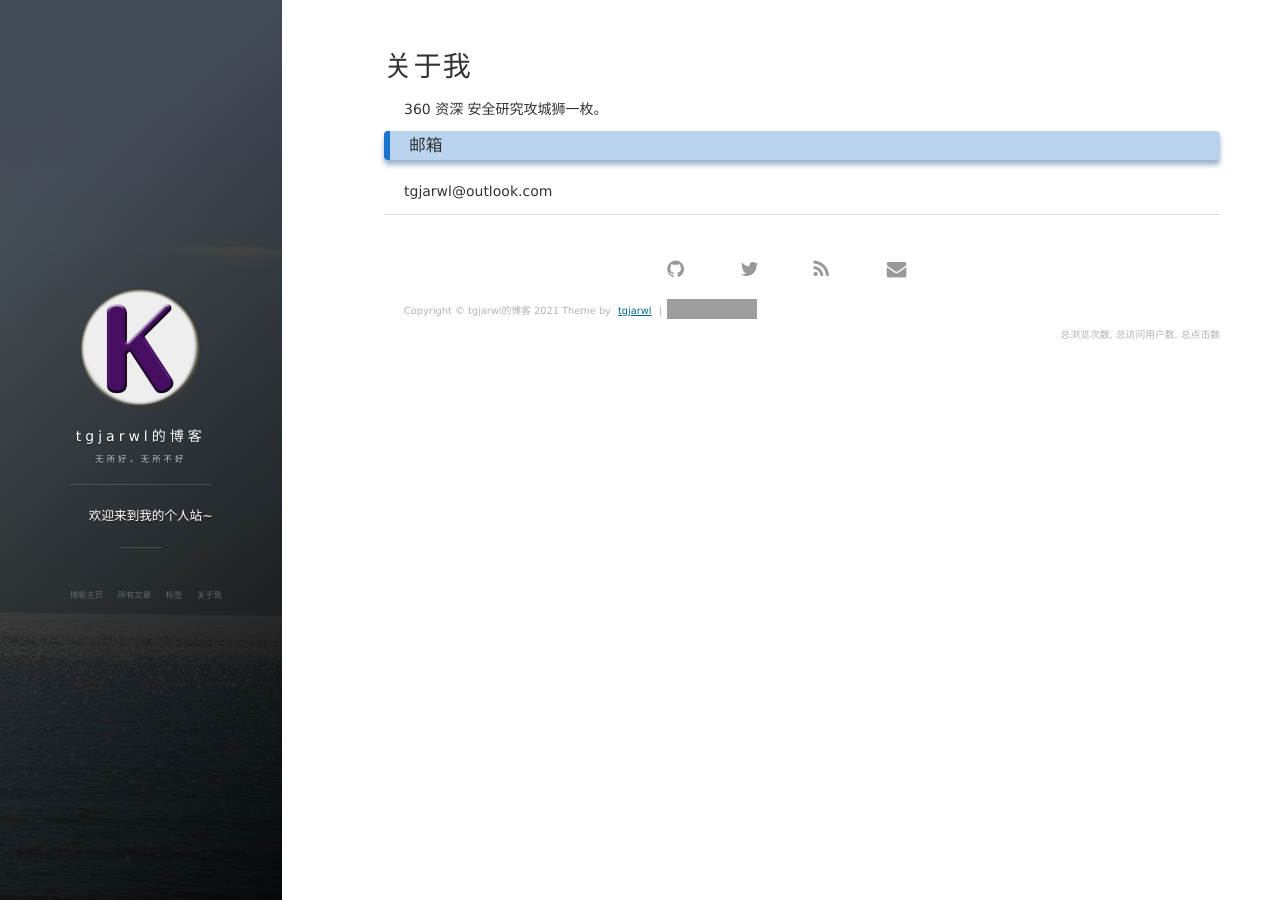
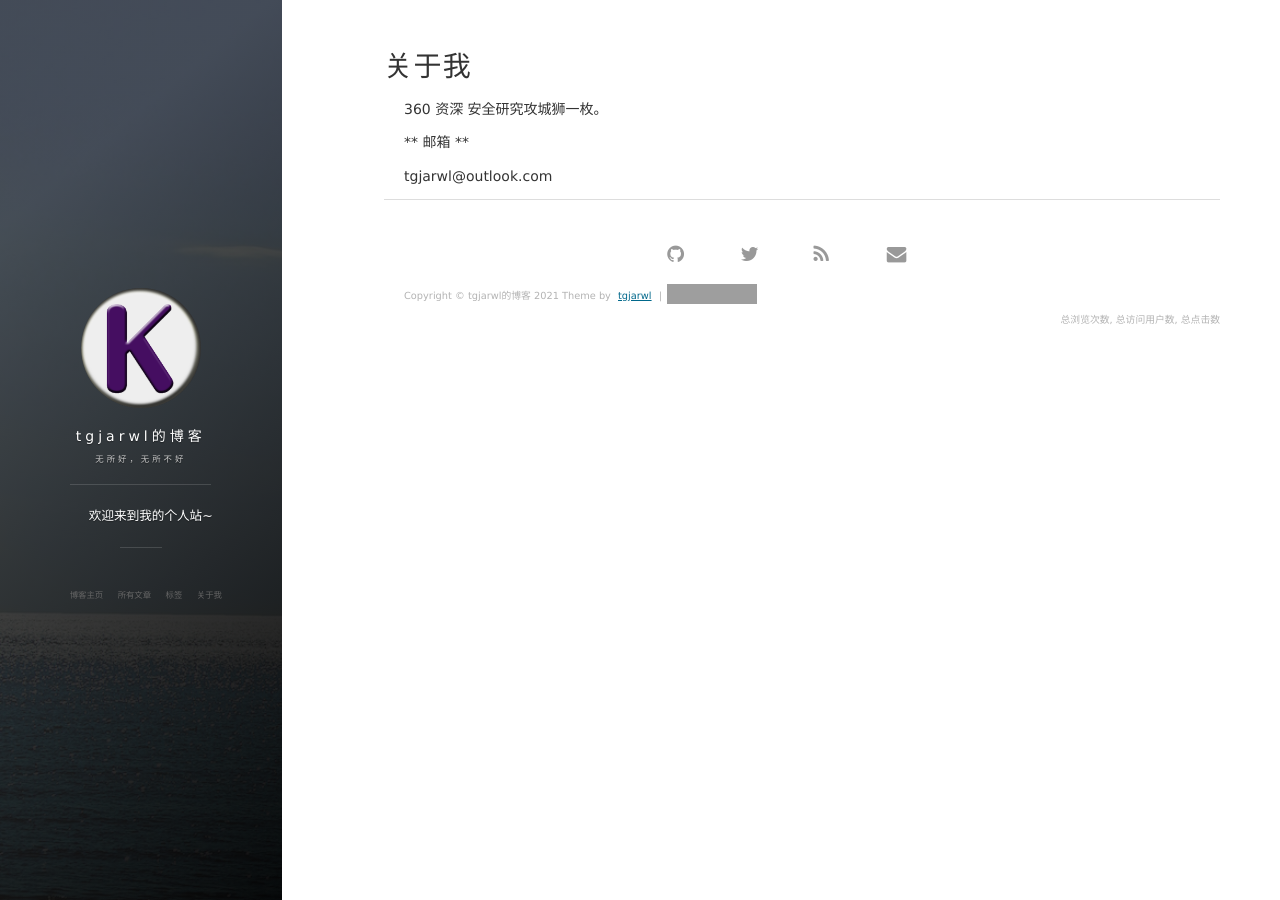
Before and after one commit to tgjarwl/tgjarwl.github.io, a Jekyll site: the page built from about.md, in a window 1280 px wide. Built offline with Jekyll 4.4.1, drawn with Linux system fonts in a browser that asks for light colours; nearby versions of some CDN libraries; comment, search, counter and statistics services are not loaded; grey boxes are pictures that could not be loaded.

```diff
--- a/about.md
+++ b/about.md
@@ -5,6 +5,6 @@ title: 关于我
 
 360 资深 安全研究攻城狮一枚。
 
-### 邮箱
+** 邮箱 **
 
 tgjarwl@outlook.com
```
